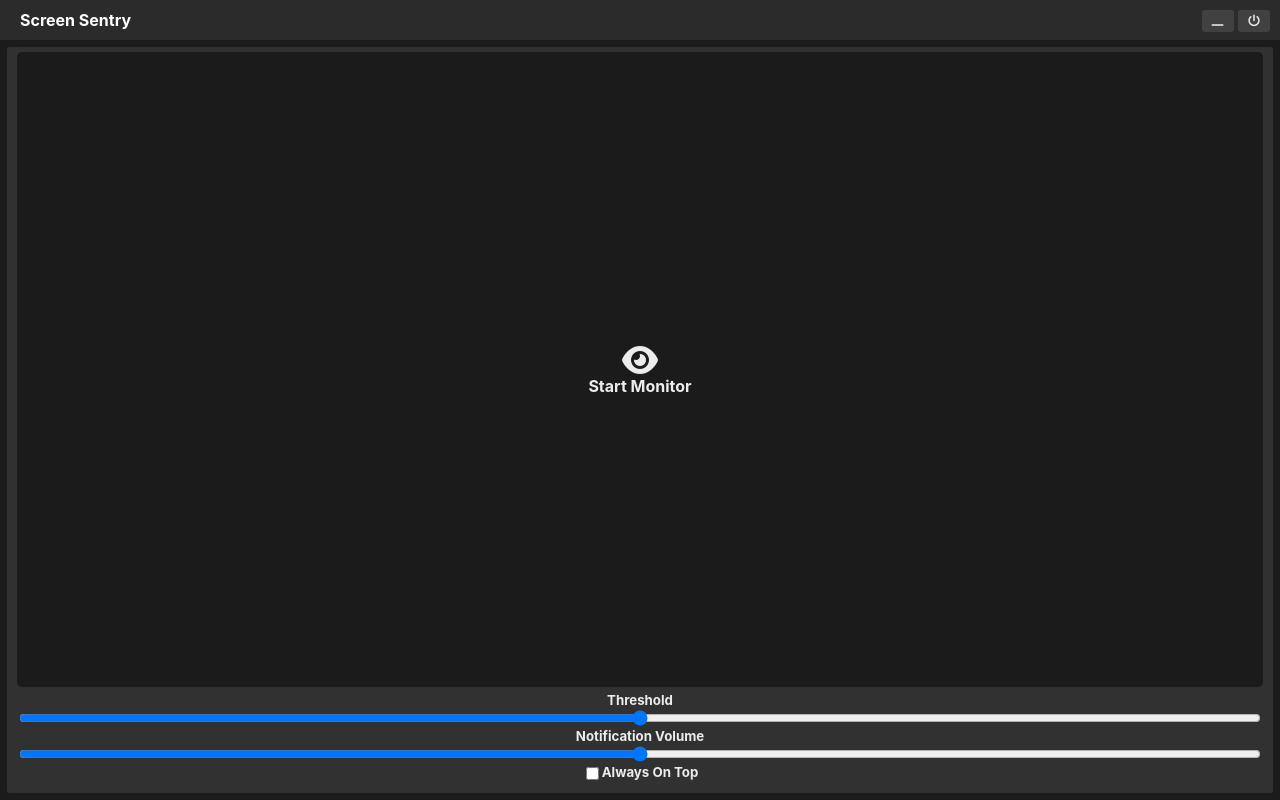
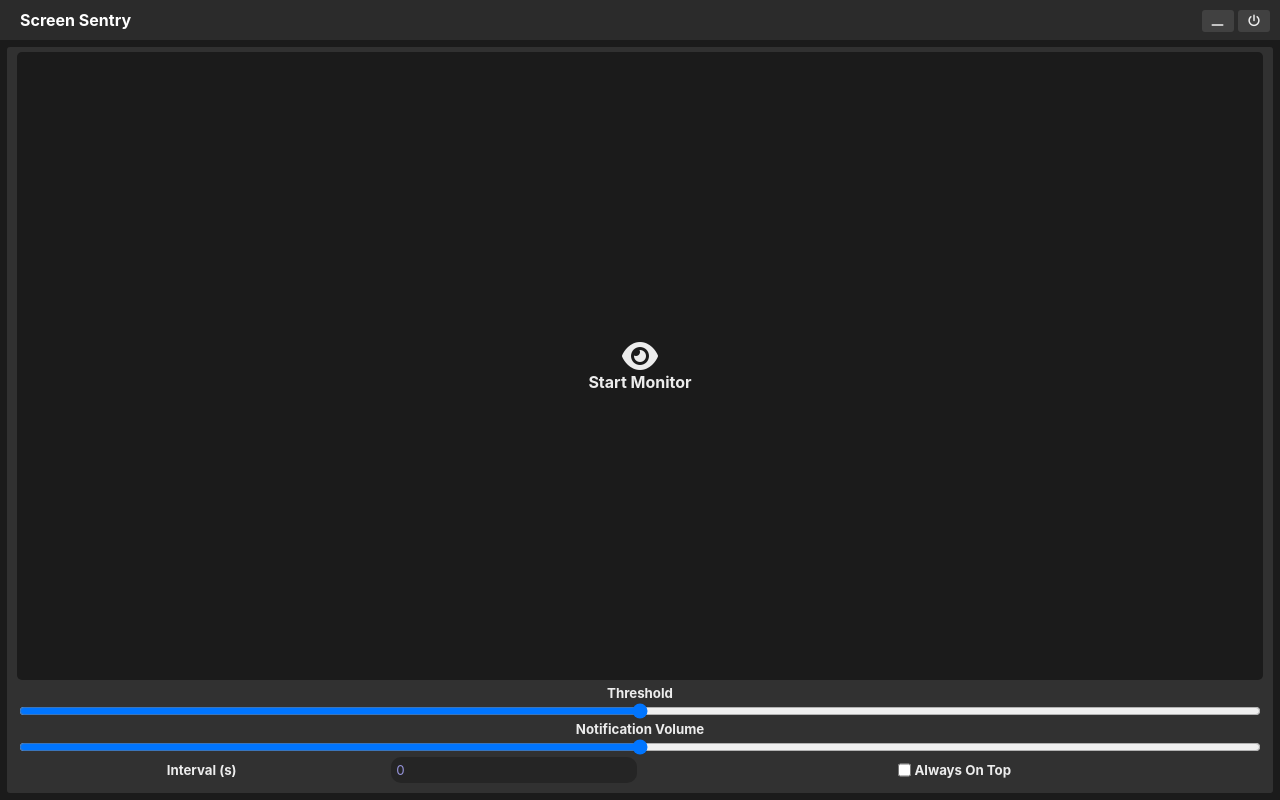
Before and after one commit to programmingKyle/screen-sentry, an Electron app: page src/index.html in a window 1280 px wide. Drawn offline with nearby package versions, Linux system fonts and the light colour scheme; no server answers.

Commit message:
Interval Input Placeholder
- Will add functionality to this.

```diff
--- a/src/index.css
+++ b/src/index.css
@@ -161,3 +161,15 @@ p {
   border-radius: 5px;
   background-color: #1B1B1B;
 }
+
+input[type="number"] {
+  font-family: -apple-system, BlinkMacSystemFont, 'Segoe UI', Roboto, Helvetica,
+  Arial, sans-serif;
+  background-color: #252525;
+  color: #9593D9;
+  border-radius: 10px;
+  border-style: none;
+  padding: 5px;
+  outline: none;
+  min-width: 0;
+}
--- a/src/index.html
+++ b/src/index.html
@@ -35,9 +35,15 @@
               <h5 id="volumeLabel">Notification Volume</h5>
               <input id="volumeSlider" type="range" min="0" max="100" value="50">
             </div>
-            <div style="display: flex; flex-direction: row; justify-content: center;">
-              <input id="alwaysOnTopCheckbox" type="checkbox">
-              <h5>Always On Top</h5>
+            <div style="display: grid; grid-template-columns: 1fr 1fr; grid-gap: 5px;">
+              <div style="display: grid; grid-template-columns: 3fr 2fr; grid-gap: 5px;">
+                <h5 style="align-self: center">Interval (s)</h5>
+                <input type="number" value="0">
+              </div>
+              <div style="display: flex; flex-direction: row; justify-content: center;">
+                <input id="alwaysOnTopCheckbox" type="checkbox">
+                <h5 style="align-self: center">Always On Top</h5>
+              </div>
             </div>
           </div>
         </div>
```
